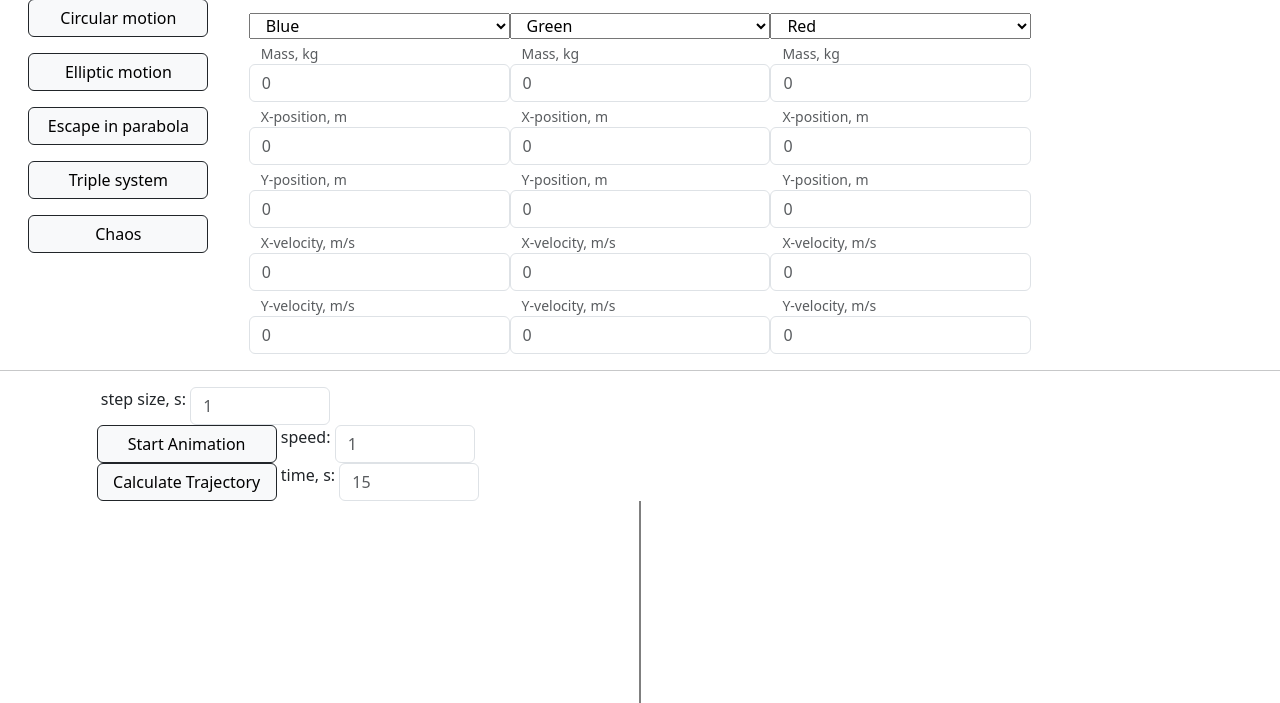
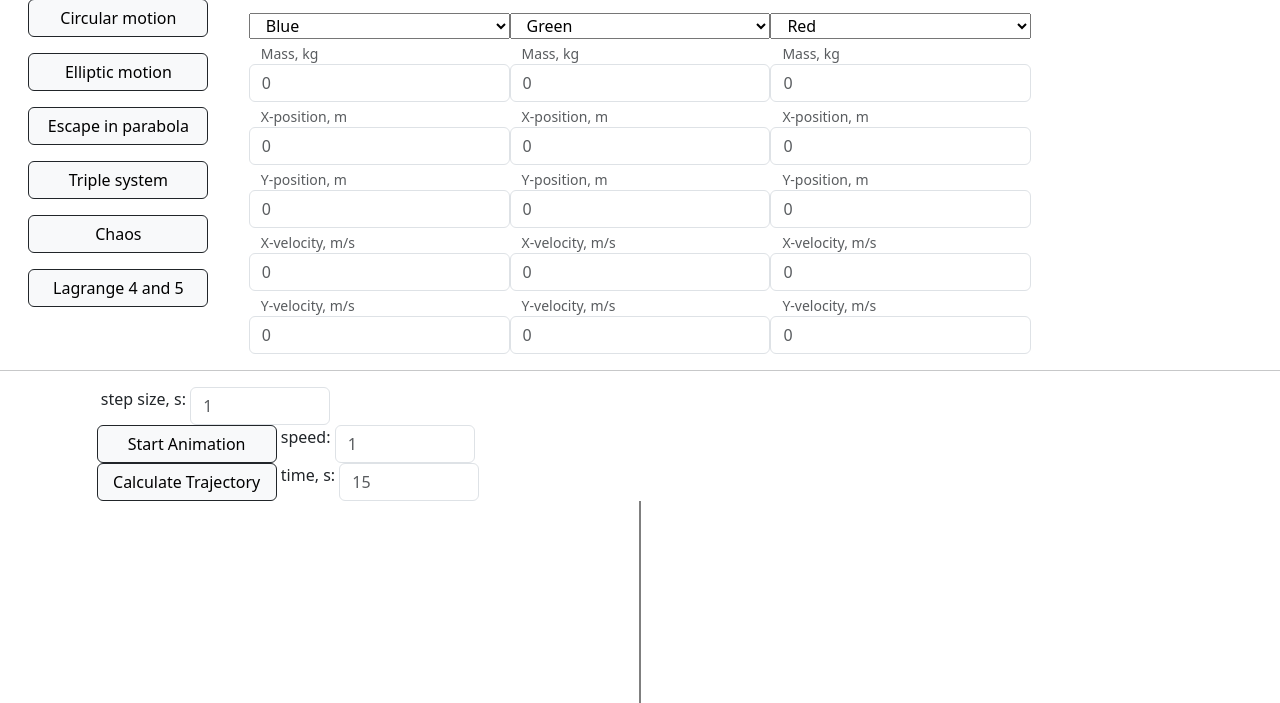
Before and after one commit to ahlinist/n-body-problem, a plain HTML site: page index.html in a window 1280 px wide. Shown: the part 97-800 px from the top of the page. Drawn offline with nearby package versions, Linux system fonts and the light colour scheme.

Commit message:
Add Lagrange points 4 and 5

```diff
--- a/body-problem-solver.js
+++ b/body-problem-solver.js
@@ -374,6 +374,16 @@ const fillChaosPreset = () => {
     { animationStepSize: 1e-6, animationSpeed: 1, simulationStepSize: 1e-6, simulationTime: 15});
 };
 
+const fillL45Preset = () => {
+    fillPreset([
+        { mass: 100000000000, x: 0, y: 0, vx: 0, vy: 0 },
+        { mass: 1, x: 1, y: 1.732, vx: -1.582, vy: 0.913 },
+        { mass: 10000000, x: 2, y: 0, vx: 0, vy: 1.83 },
+        { mass: 1, x: 1, y: -1.732, vx: 1.582, vy: 0.913 },
+    ],
+    { animationStepSize: 1e-6, animationSpeed: 1, simulationStepSize: 1e-6, simulationTime: 15});
+};
+
 const deleteBody = (button) => {
     button.closest('div.body').remove();
     handleFormInput();
--- a/index.html
+++ b/index.html
@@ -21,6 +21,7 @@
                 <p class="text-center"><button class="btn btn-light border border-dark" style="width: 180px;" onclick="fillParabolaPreset(); event.preventDefault()">Escape in parabola</button></p>
                 <p class="text-center"><button class="btn btn-light border border-dark" style="width: 180px;" onclick="fillTripleSystemPreset(); event.preventDefault()">Triple system</button></p>
                 <p class="text-center"><button class="btn btn-light border border-dark" style="width: 180px;" onclick="fillChaosPreset(); event.preventDefault()">Chaos</button></p>
+                <p class="text-center"><button class="btn btn-light border border-dark" style="width: 180px;" onclick="fillL45Preset(); event.preventDefault()">Lagrange 4 and 5</button></p>
             </div>
           </div>
           <div class="col plus-form-col"><button  type="button" class="btn btn-light" onclick="buildObjectForm(); event.preventDefault()"><i class="fa fa-plus"></i></button></div>
```
